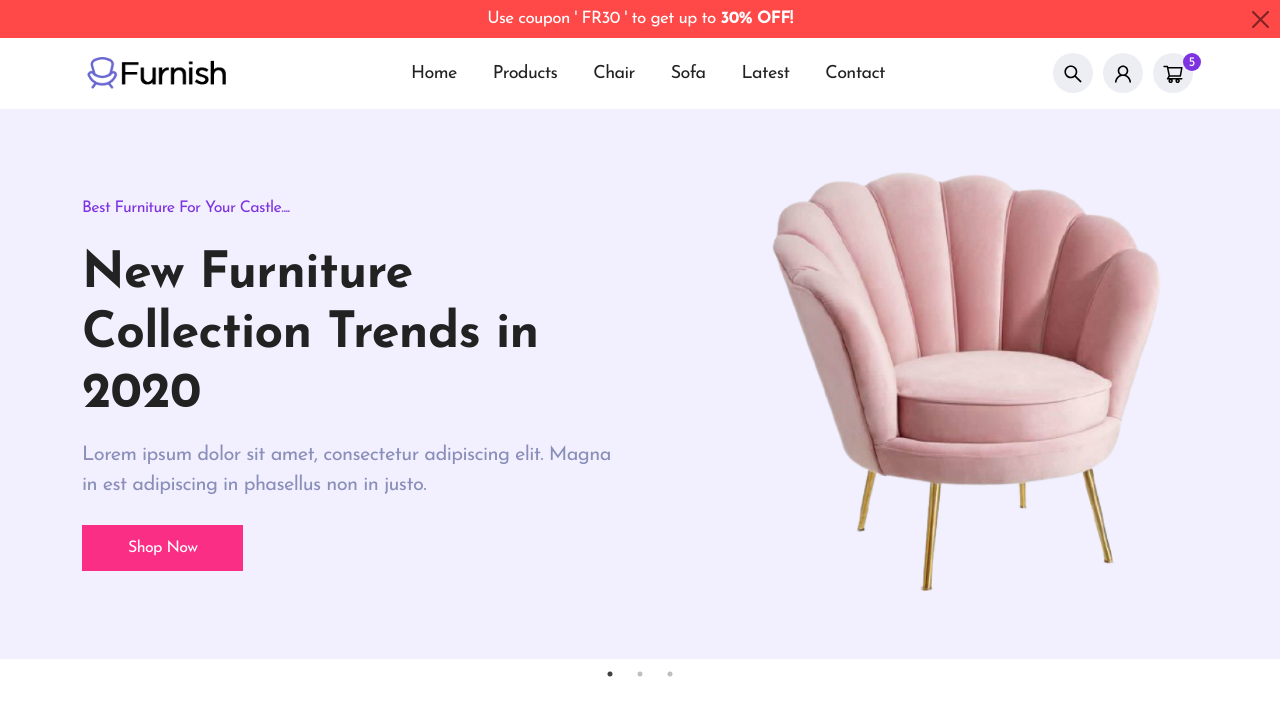
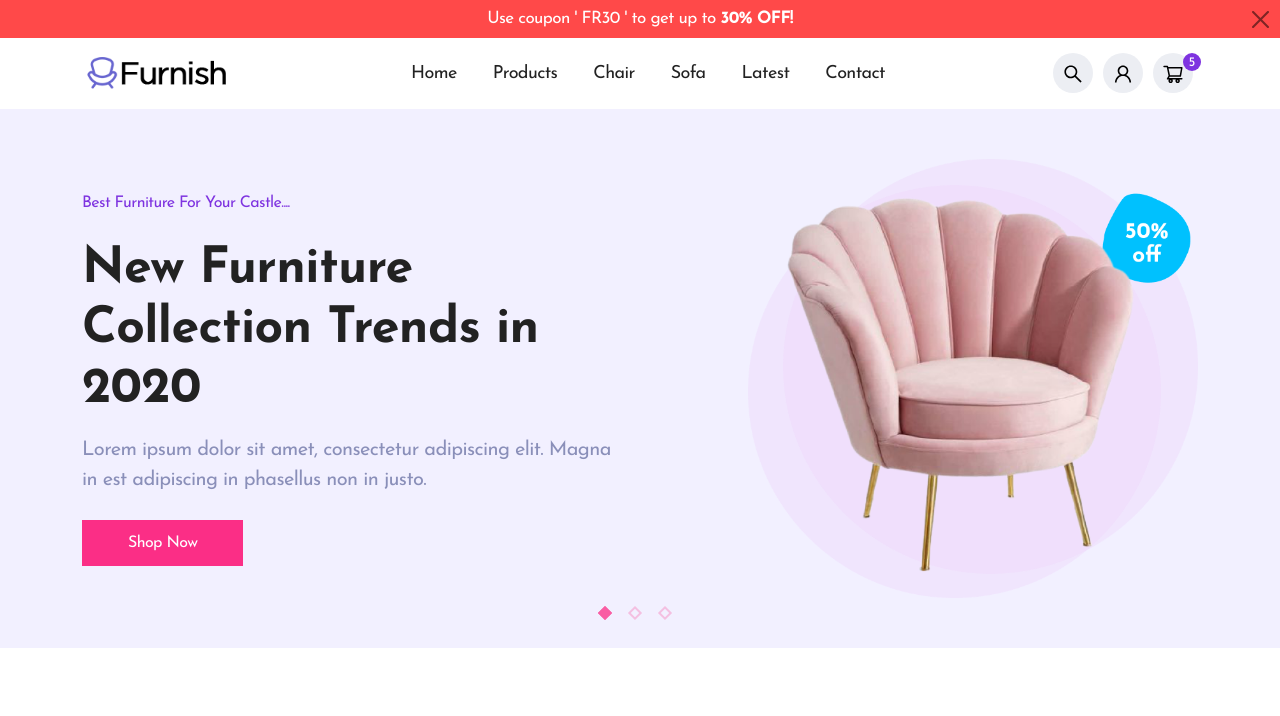
Before and after one commit to rafikadir/Gadget-react-ecommerce-web-application, a React (Vite) app: page / in a window 1280 px wide. Shown: the top 716 px of the page. Built offline with nearby package versions, Linux system fonts and the light colour scheme.

Commit message:
image change

```diff
--- a/src/components/Sliders/Sliders.jsx
+++ b/src/components/Sliders/Sliders.jsx
@@ -2,9 +2,7 @@ import Slider from "react-slick";
 import "slick-carousel/slick/slick.css";
 import "slick-carousel/slick/slick-theme.css";
 import "./Sliders.scss";
-import { Link } from "react-router-dom";
 import img from '../../assets/img/slider/2.png';
-import subImg from '../../assets/img/slider/1.png';
 import ThemeBtn from "../ThemeButton/ThemeBtn";
 
 const Sliders = () => {
--- a/src/components/Sliders/Sliders.scss
+++ b/src/components/Sliders/Sliders.scss
@@ -2,6 +2,9 @@
 
 .slider-wrapper {
     background: #F2F0FF;
+
+    .slick-slider {
+        position: relative;
 
         .single-slider {
             height: 100%;
@@ -33,4 +36,35 @@
                 margin: auto 0 auto auto;
             }
         }
+
+        .slick-dots {
+            position: absolute;
+            bottom: 20px;
+            left: 0;
+            right: 0;
+            margin: auto;
+
+            li {
+                button {
+                    &::before {
+                        content: '';
+                        color: transparent;
+                        border: 2px solid $pink-color;
+                        width: 10px;
+                        height: 10px;
+                        transform: rotate(45deg);
                     }
+                }
+
+                &.slick-active {
+                    button {
+                        &::before {
+                            background: $pink-color;
+                        }
+                    }
+                }
+            }
+
+        }
+    }
+}
```
Also changed, not shown: src/assets/img/slider/2.png. Lines whose indentation alone changed are shown as unchanged.
